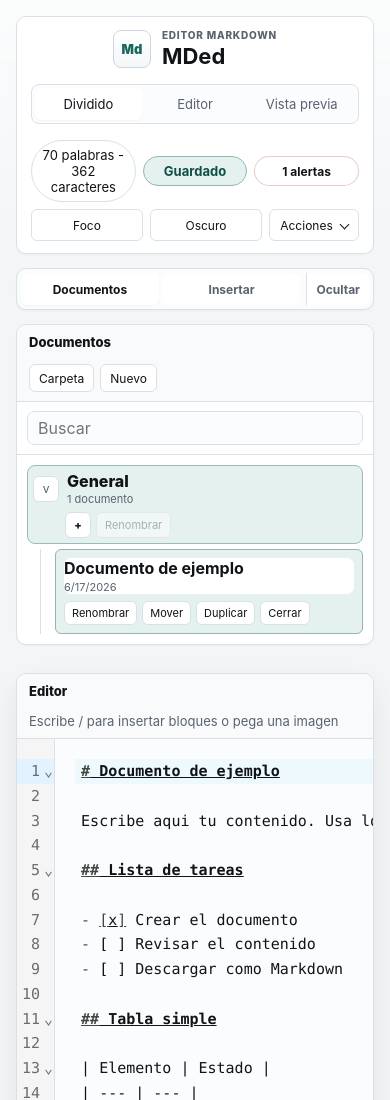
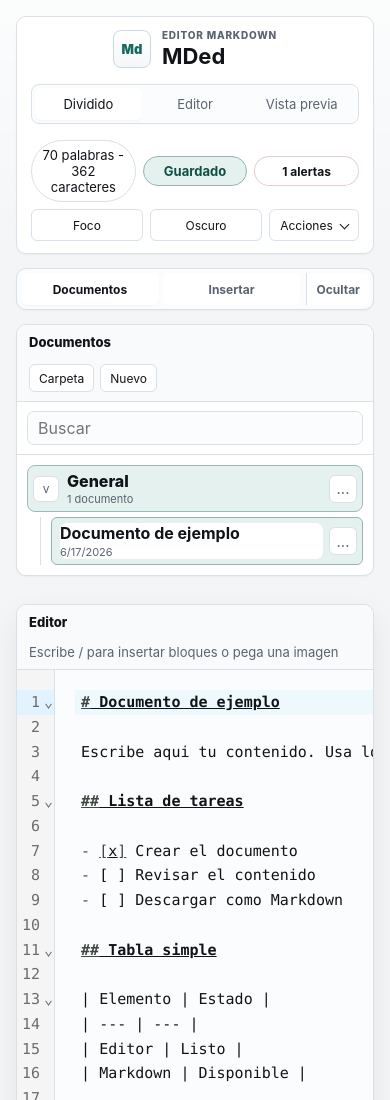
Before and after one commit to rck1996/mded, a website built with Vite: page index.html in a window 390 px wide. Shown: the top 1100 px of the page. Built offline with nearby package versions, Linux system fonts and the light colour scheme.

Commit message:
Refine document explorer actions

```diff
--- a/src/main.js
+++ b/src/main.js
@@ -393,8 +393,13 @@ const renderDocuments = () => {
       renderDocuments();
     });
 
-    const actions = document.createElement("div");
-    actions.className = "document-actions-inline";
+    const actions = document.createElement("details");
+    actions.className = "document-actions-inline document-menu";
+    const actionsSummary = document.createElement("summary");
+    actionsSummary.setAttribute("aria-label", `Acciones de ${doc.title}`);
+    actionsSummary.textContent = "...";
+    const actionsContent = document.createElement("div");
+    actionsContent.className = "document-menu-content";
 
     const rename = document.createElement("button");
     rename.type = "button";
@@ -473,7 +478,8 @@ const renderDocuments = () => {
       renderDocuments();
     });
 
-    actions.append(rename, move, duplicate, close);
+    actionsContent.append(rename, move, duplicate, close);
+    actions.append(actionsSummary, actionsContent);
     row.append(button, actions);
     return row;
   };
@@ -517,12 +523,17 @@ const renderDocuments = () => {
     count.textContent = `${folderDocuments.length} ${folderDocuments.length === 1 ? "documento" : "documentos"}`;
     label.append(name, count);
 
-    const folderActions = document.createElement("div");
-    folderActions.className = "folder-actions";
+    const folderActions = document.createElement("details");
+    folderActions.className = "folder-actions folder-menu";
+    const folderSummary = document.createElement("summary");
+    folderSummary.setAttribute("aria-label", `Acciones de carpeta ${folder.name}`);
+    folderSummary.textContent = "...";
+    const folderMenuContent = document.createElement("div");
+    folderMenuContent.className = "folder-menu-content";
 
     const addDocument = document.createElement("button");
     addDocument.type = "button";
-    addDocument.textContent = "+";
+    addDocument.textContent = "Nuevo documento";
     addDocument.title = "Nuevo documento en esta carpeta";
     addDocument.addEventListener("click", () => {
       const doc = createBlankDocument(folder.id);
@@ -545,7 +556,8 @@ const renderDocuments = () => {
       renderDocuments();
     });
 
-    folderActions.append(addDocument, renameFolder);
+    folderMenuContent.append(addDocument, renameFolder);
+    folderActions.append(folderSummary, folderMenuContent);
     header.append(toggle, label, folderActions);
     group.appendChild(header);
 
--- a/src/styles.css
+++ b/src/styles.css
@@ -2996,3 +2996,129 @@ body {
     justify-content: flex-start;
   }
 }
+
+.document-row {
+  position: relative;
+  grid-template-columns: minmax(0, 1fr) auto;
+  align-items: center;
+  gap: 6px;
+  padding: 5px 5px 5px 8px;
+}
+
+.document-item {
+  min-width: 0;
+}
+
+.document-actions-inline,
+.folder-actions {
+  position: relative;
+  display: block;
+  flex-wrap: initial;
+  gap: 0;
+}
+
+.document-actions-inline summary,
+.folder-actions summary {
+  display: grid;
+  place-items: center;
+  width: 28px;
+  height: 28px;
+  border: 1px solid var(--border);
+  border-radius: var(--radius-sm);
+  color: var(--muted);
+  background: var(--surface);
+  font-size: 15px;
+  line-height: 1;
+  cursor: pointer;
+  list-style: none;
+}
+
+.document-actions-inline summary::-webkit-details-marker,
+.folder-actions summary::-webkit-details-marker {
+  display: none;
+}
+
+.document-menu-content,
+.folder-menu-content {
+  position: absolute;
+  top: calc(100% + 6px);
+  right: 0;
+  z-index: 30;
+  display: grid;
+  gap: 3px;
+  min-width: 158px;
+  border: 1px solid var(--border);
+  border-radius: var(--radius-md);
+  padding: 5px;
+  background: var(--surface-raised);
+  box-shadow: var(--shadow-lg);
+}
+
+.document-actions-inline button,
+.folder-actions button {
+  width: 100%;
+  min-height: 30px;
+  justify-content: flex-start;
+  border: 0;
+  border-radius: var(--radius-sm);
+  padding: 0 9px;
+  color: var(--text);
+  background: transparent;
+  text-align: left;
+}
+
+.document-actions-inline button:hover,
+.folder-actions button:hover,
+.document-actions-inline summary:hover,
+.folder-actions summary:hover {
+  color: var(--text);
+  background: var(--control-bg-hover);
+}
+
+.folder-actions button:first-child {
+  width: 100%;
+  padding: 0 9px;
+  font-weight: inherit;
+}
+
+.folder-actions button:disabled {
+  opacity: 0.45;
+  cursor: not-allowed;
+}
+
+.folder-row {
+  grid-template-columns: 26px minmax(0, 1fr) 28px;
+}
+
+.folder-label {
+  min-width: 0;
+}
+
+.folder-documents {
+  padding-left: 10px;
+  margin-left: 13px;
+}
+
+.workspace[data-theme="dark"] .document-actions-inline summary,
+.workspace[data-theme="dark"] .folder-actions summary,
+.workspace[data-theme="dark"] .document-menu-content,
+.workspace[data-theme="dark"] .folder-menu-content {
+  border-color: var(--border);
+  background: var(--surface-raised);
+}
+
+.workspace[data-theme="dark"] .document-actions-inline button,
+.workspace[data-theme="dark"] .folder-actions button {
+  color: var(--text);
+  background: transparent;
+}
+
+@media (max-width: 760px) {
+  .folder-row {
+    grid-template-columns: 26px minmax(0, 1fr) 28px;
+  }
+
+  .folder-actions {
+    grid-column: auto;
+  }
+}
```
